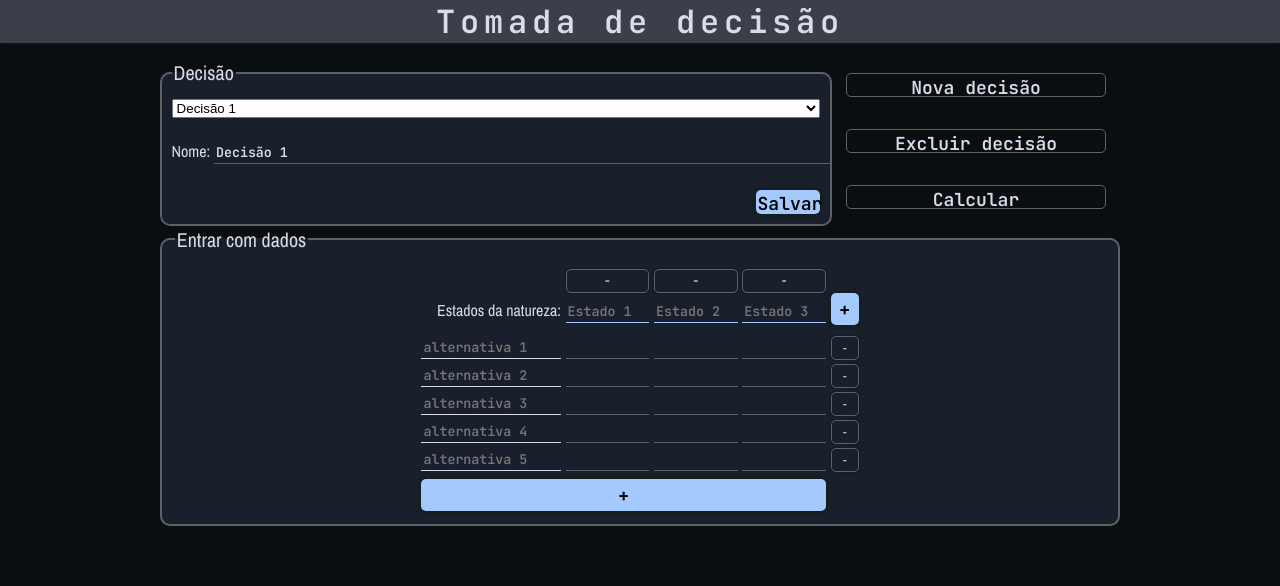
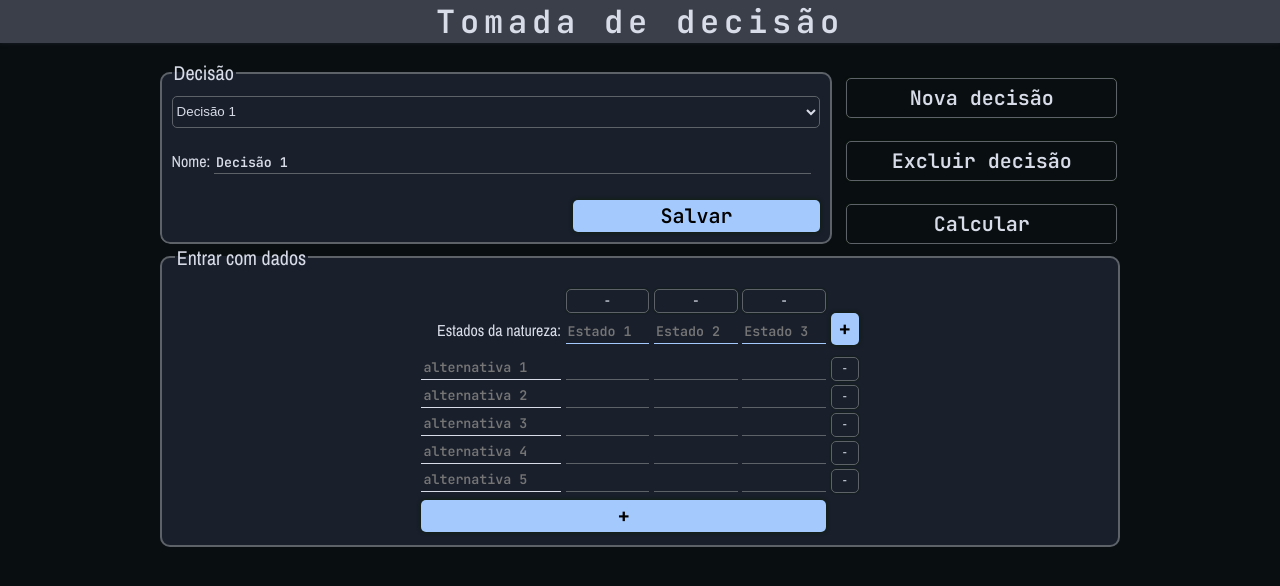
Before and after one commit to damianvaz/tomada-de-decisao, a PHP site: page /main.php in a window 1280 px wide. Shown: the top 586 px of the page. Run offline with PHP 8.4, Linux system fonts and the light colour scheme.

Commit message:
Frontend done

```diff
--- a/style.css
+++ b/style.css
@@ -49,10 +49,20 @@ fieldset.decision {
 
 select.decisionName {
     width: 100%;
+    height: 4vh;
+    background-color: transparent;
+    color: #D8DCE8;
+    border: #5D6268 1px solid;
+    border-radius: 5px;
+}
+
+option {
+    background-color: #191F2B;
+    color: #D8DCE8;
 }
 
 input.decisionNameIn {
-    width: 95%;
+    width: 92%;
 }
 
 label.decisionNameLabel {
@@ -61,7 +71,8 @@ label.decisionNameLabel {
 
 button.save {
     float: right;
-    width: 10%;
+    height: 4vh;
+    width: 38.2%;
 }
 
 label.alinha {
@@ -115,7 +126,7 @@ input, button {
     font-family: 'JetBrains Mono', monospace;
 }
 button {
-    font-size: 18px;
+    font-size: 1.25rem;
     font-weight: bold;
     min-width: 3%;
     height: 3vh;
@@ -214,6 +225,11 @@ div.buttons {
     display: flex;
     justify-content: space-between;
     flex-direction: column;
+    margin-top: 1vh;
+}
+
+button.decisionButtonBottom {
+    margin-bottom: 0;
 }
 
 button.decisionButtonTop, button.decisionButtonBottom, button.decisionButtonMiddle {
@@ -223,10 +239,10 @@ button.decisionButtonTop, button.decisionButtonBottom, button.decisionButtonMidd
     box-shadow: 0 0 2px 0 #0f1f03 ;
     border: #5D6268 1px solid;
     margin-left: 5%;
-    margin-top: 5%;
-    width: 90%;
+    width: 94%;
+    height: 5vh;
+}
 
-}
 
 button.decisionButtonTop:hover, button.decisionButtonBottom:hover, button.decisionButtonMiddle:hover {
     background-color: #A4CAFD;
```
